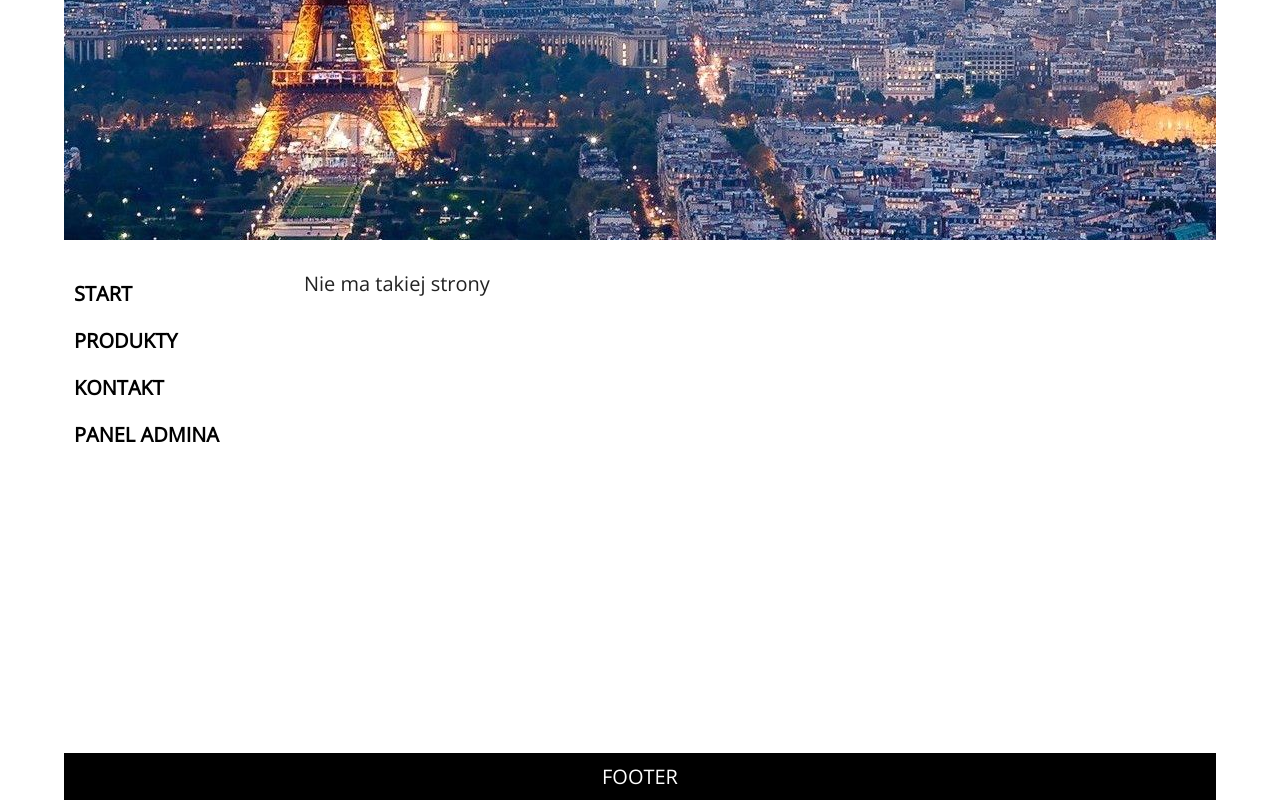
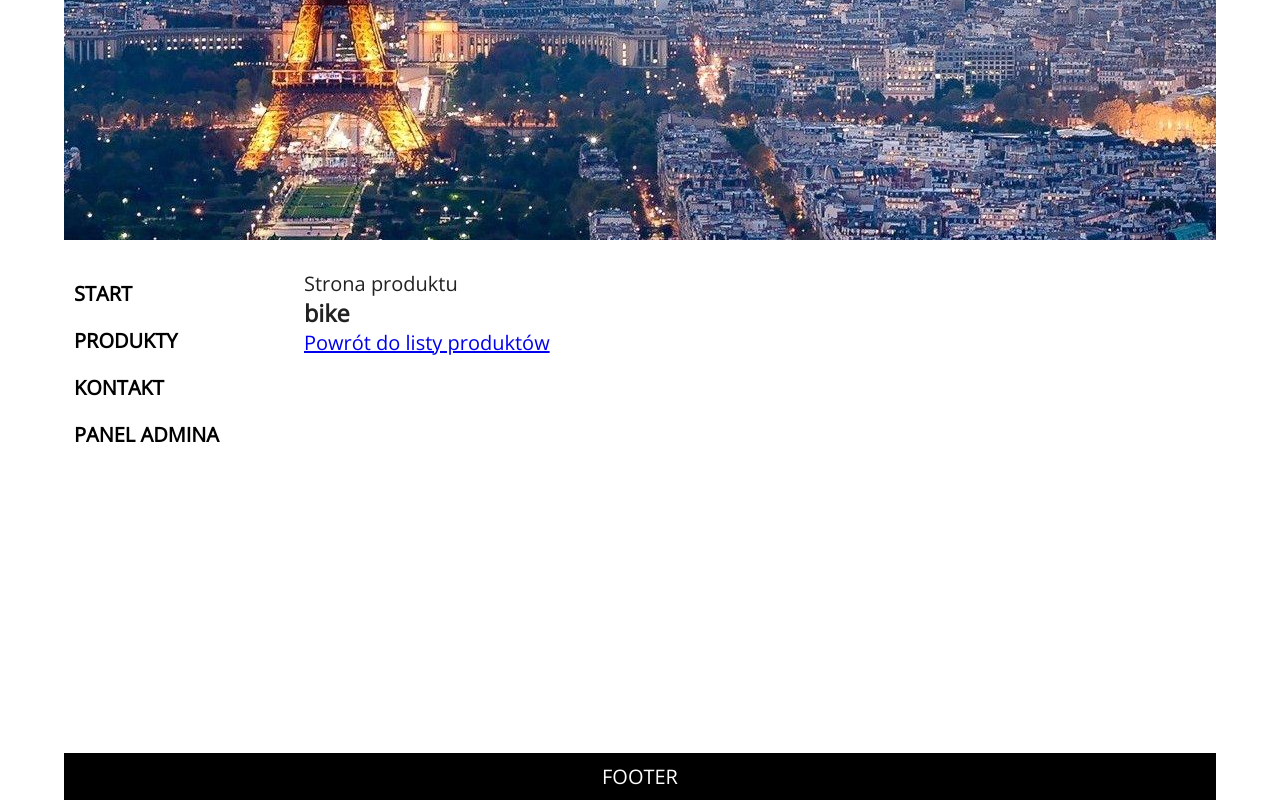
Before and after one commit to radek-winiecki/simple-website-in-react, a React (Create React App) app in the folder project/: page /product/bike in a window 1280 px wide. Built offline with nearby package versions, Linux system fonts and the light colour scheme.

Commit message:
Create a list of products and subpages for them

```diff
--- /dev/null
+++ b/project/src/components/Product.js
@@ -0,0 +1,11 @@
+import React from "react";
+
+const Product = (props) => {
+    return (
+        <article className="product">
+            <h1>{props.id}</h1>
+        </article>
+    )
+}
+
+export default Product;
--- a/project/src/layouts/Page.js
+++ b/project/src/layouts/Page.js
@@ -15,6 +15,7 @@ const Page = () => {
             <Switch>
                 <Route path="/" exact component={HomePage} />
                 <Route path="/products" component={ProductListPage} />
+                <Route path="/product/:id" component={ProductPage} />
                 <Route path="/contact" component={ContactPage} />
                 <Route path="/admin" component={AdminPage} />
                 <Route path="/login" component={LoginPage} />
--- a/project/src/pages/ProductPage.js
+++ b/project/src/pages/ProductPage.js
@@ -1,8 +1,14 @@
 import React from "react";
+import {Link} from "react-router-dom";
+import Product from "../components/Product"
 
-const ProductPage = () => {
+const ProductPage = ({match}) => {
     return (
-        <div>Produkty</div>
+        <>
+            <div>Strona produktu</div>
+            <Product id={match.params.id} />
+            <Link to="/products">Powrót do listy produktów</Link>
+        </>
     );
 }
 
```
